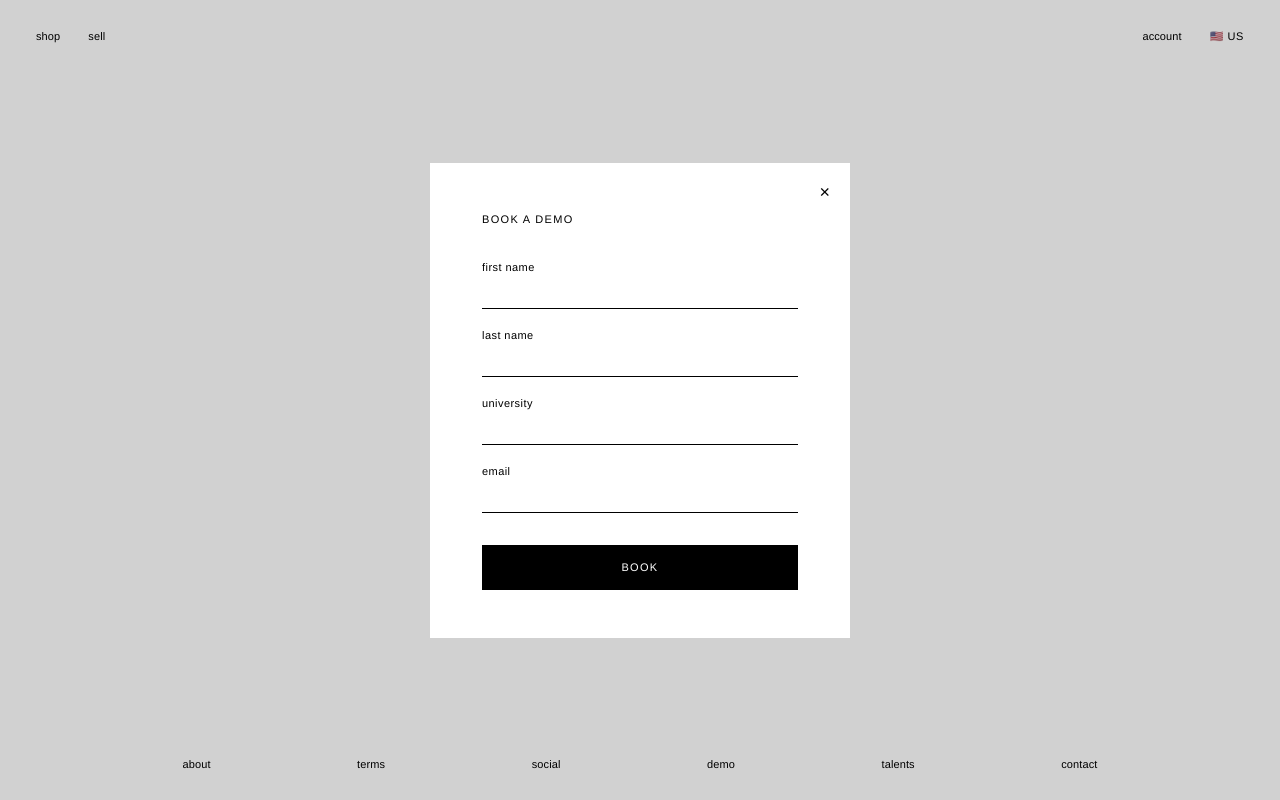
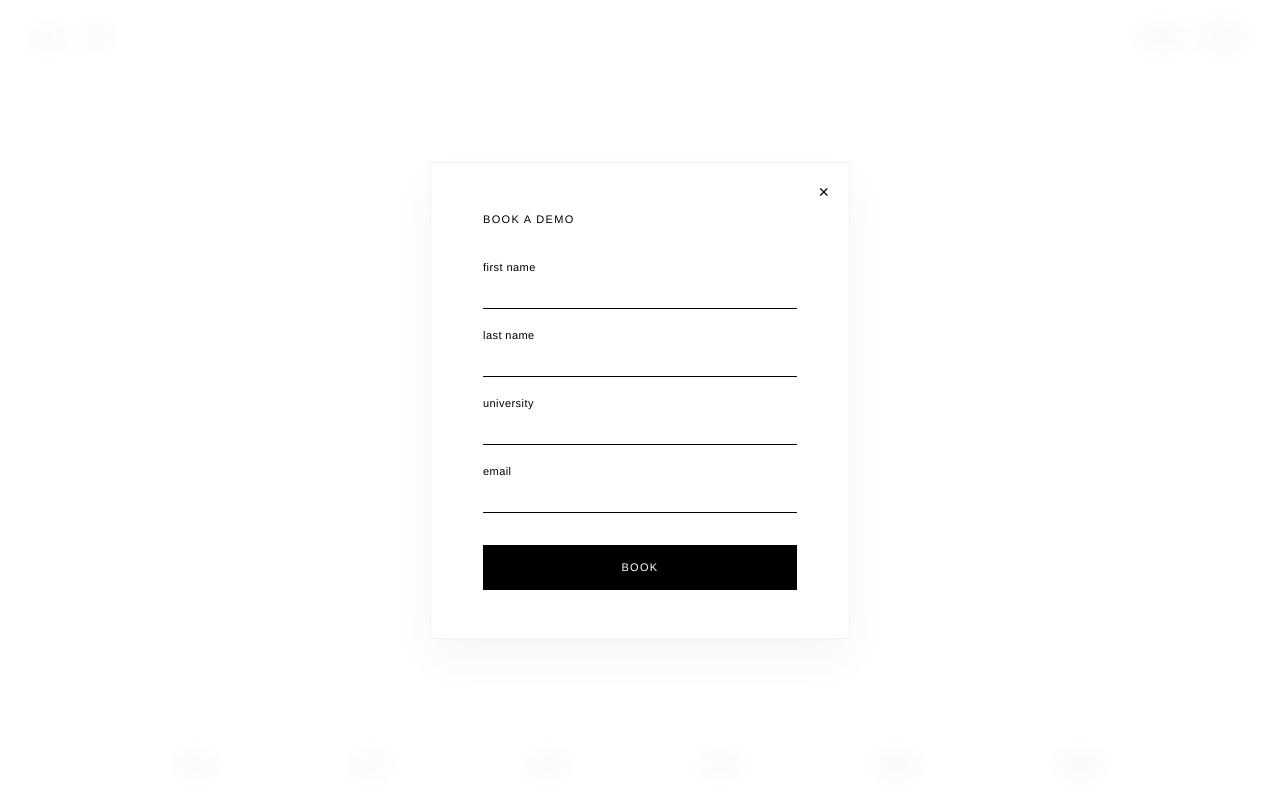
Before and after one commit to DevTeamMakena/major, a Next.js app: page / in a window 1280 px wide. Both pictures are taken after a click on the button "demo". Built offline with nearby package versions, Linux system fonts and the light colour scheme; grey boxes are pictures that could not be loaded.

Commit message:
Update globals.css

```diff
--- a/app/globals.css
+++ b/app/globals.css
@@ -11,6 +11,8 @@
   --white: #ffffff;
   --grey-hover: #8a8a8a;
   --font: "HelveticaNeue-Light", "Helvetica Neue Light", "Helvetica Neue", Helvetica, Arial, sans-serif;
+  /* Premium addition: A custom timing curve for all transitions */
+  --ease-out-expo: cubic-bezier(0.16, 1, 0.3, 1);
 }
 
 html, body {
@@ -22,11 +24,19 @@ html, body {
   font-size: 11px;
   letter-spacing: 0.01em;
   -webkit-font-smoothing: antialiased;
+  /* ADDED: Global entrance animation */
+  animation: pageFadeIn 1.2s var(--ease-out-expo);
+}
+
+@keyframes pageFadeIn {
+  from { opacity: 0; transform: translateY(4px); }
+  to { opacity: 1; transform: translateY(0); }
 }
 
 .nav-word, .footer-word {
   cursor: pointer;
-  transition: color 0.2s ease;
+  /* TWEAKED: Smoother transition */
+  transition: all 0.4s var(--ease-out-expo);
   text-decoration: none;
   color: #000000;
   font-family: var(--font);
@@ -40,20 +50,26 @@ html, body {
 
 .nav-word:hover, .footer-word:hover {
   color: var(--grey-hover);
+  /* Premium addition: subtle spacing expansion */
+  letter-spacing: 0.04em;
 }
 
+/* --- THE PREMIUM GLASS OVERLAY --- */
 .overlay {
   position: fixed;
   inset: 0;
-  background: rgba(0,0,0,0.18);
+  /* CHANGED: From solid grey to transparent white with blur */
+  background: rgba(255, 255, 255, 0.7);
+  backdrop-filter: blur(12px);
+  -webkit-backdrop-filter: blur(12px);
   display: flex;
   align-items: center;
   justify-content: center;
   z-index: 1000;
-  animation: fadeIn 0.18s ease;
+  animation: overlayFade 0.5s var(--ease-out-expo);
 }
 
-@keyframes fadeIn {
+@keyframes overlayFade {
   from { opacity: 0; }
   to   { opacity: 1; }
 }
@@ -64,11 +80,14 @@ html, body {
   width: 420px;
   max-width: 92vw;
   position: relative;
-  animation: slideUp 0.2s ease;
+  /* ADDED: Subtle border for definition on white-on-white layouts */
+  border: 1px solid rgba(0,0,0,0.05);
+  box-shadow: 0 20px 40px rgba(0,0,0,0.04);
+  animation: slideUp 0.6s var(--ease-out-expo);
 }
 
 @keyframes slideUp {
-  from { transform: translateY(12px); opacity: 0; }
+  from { transform: translateY(20px); opacity: 0; }
   to   { transform: translateY(0);    opacity: 1; }
 }
 
@@ -83,10 +102,10 @@ html, body {
   color: #000;
   font-family: var(--font);
   font-weight: 300;
-  transition: color 0.2s;
+  transition: opacity 0.3s var(--ease-out-expo);
 }
 
-.popup-close:hover { color: var(--grey-hover); }
+.popup-close:hover { opacity: 0.4; }
 
 .popup h2 {
   font-family: var(--font);
@@ -121,7 +140,8 @@ html, body {
   padding: 6px 0;
   background: transparent;
   color: #000;
-  transition: border-color 0.2s;
+  transition: border-color 0.4s var(--ease-out-expo);
+  border-radius: 0; /* Ensures mobile doesn't round the edges */
 }
 
 .popup input:focus,
@@ -154,11 +174,18 @@ html, body {
   text-transform: uppercase;
   padding: 14px 0;
   cursor: pointer;
-  transition: background 0.2s;
+  transition: all 0.4s var(--ease-out-expo);
 }
 
-.popup-submit:hover { background: var(--grey-hover); }
-.popup-submit:disabled { background: #ccc; cursor: not-allowed; }
+.popup-submit:hover {
+  background: #333; /* Darker grey than your previous hover for more "weight" */
+}
+
+.popup-submit:disabled {
+  background: #f0f0f0;
+  color: #aaa;
+  cursor: not-allowed;
+}
 
 .success-msg {
   text-align: center;
@@ -167,3 +194,9 @@ html, body {
   padding: 24px 0;
   color: #000;
 }
+
+/* ADDED: Clean selection color (matches the Major aesthetic) */
+::selection {
+  background: #000;
+  color: #fff;
+}
```
